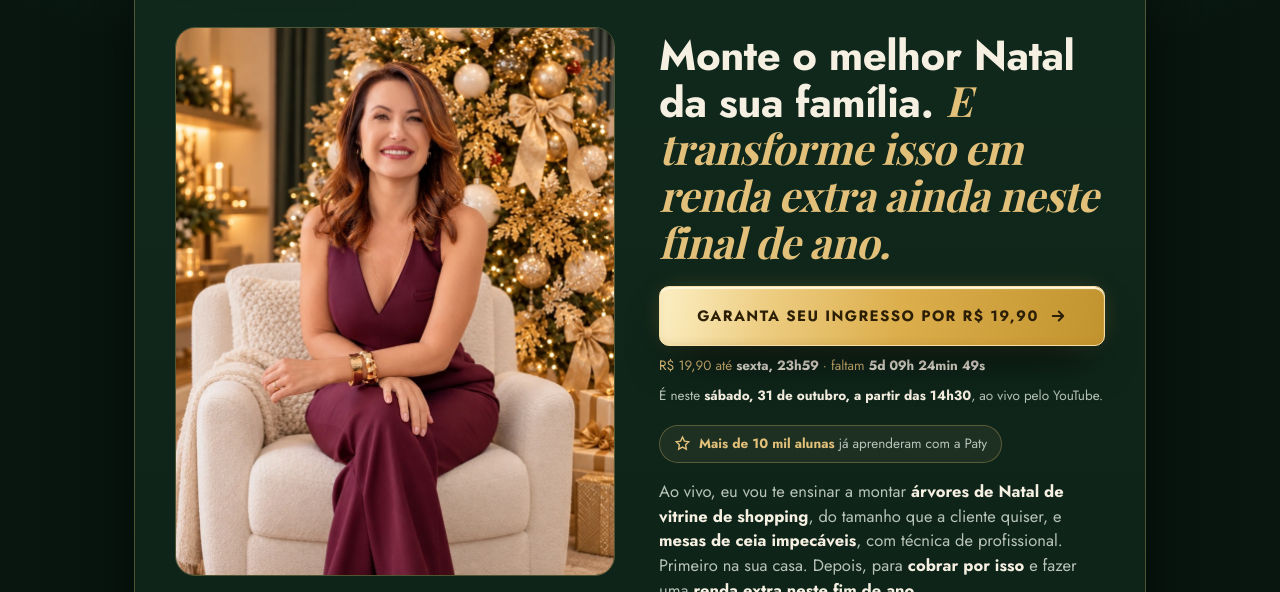
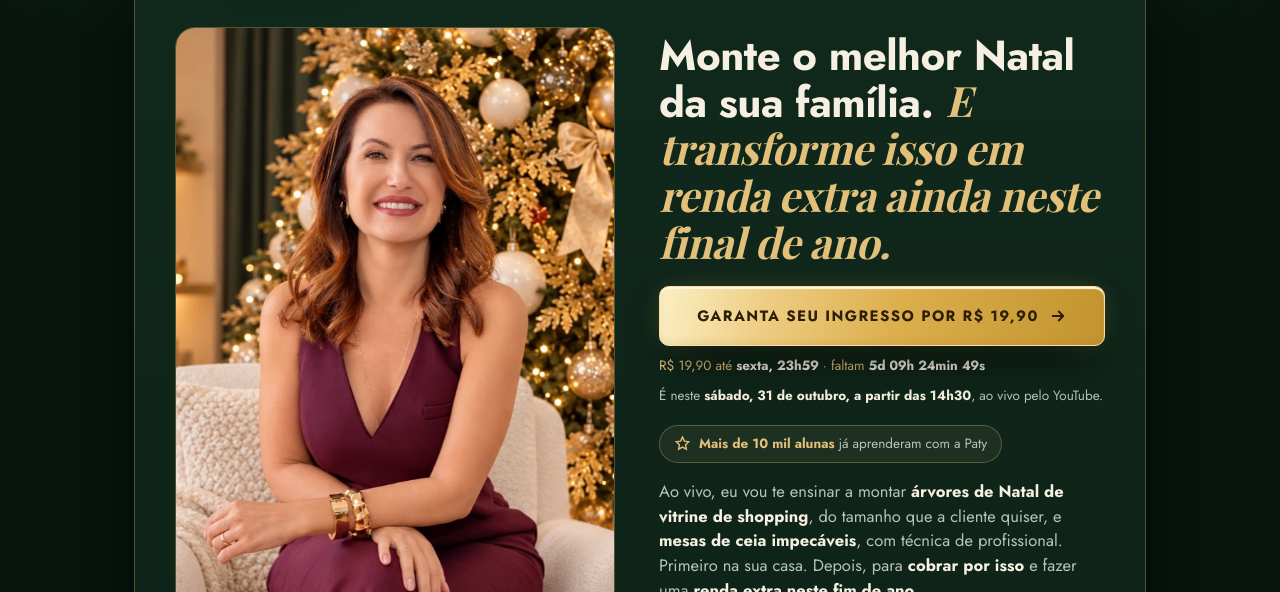
Before and after one commit to iedaavic2-collab/quiz-paty-domingos, a plain HTML site: page natal/vendas-dinheiro.html in a window 1280 px wide. Shown: the part 208-800 px from the top of the page. Drawn offline with nearby package versions, Linux system fonts and the light colour scheme; a web font is replaced by a local one.

Commit message:
Natal: foto ocupa a altura do texto no computador (vendas-dinheiro)

```diff
--- a/natal/vendas-dinheiro.html
+++ b/natal/vendas-dinheiro.html
@@ -169,8 +169,9 @@ h1 em { font-family: var(--serif); font-style: italic; font-weight: 700; color:
 .lead-sec { margin: 10px 0 0; text-align: center; font-size: 12px; color: #8d9b90; }
 /* computador: foto maior, alinhada ao topo do texto (não afeta o celular) */
 @media (min-width: 880px) {
-  .call-grid { grid-template-columns: minmax(360px, 440px) 1fr; gap: 44px; align-items: start; }
-  .hero-ph { position: sticky; top: 24px; }
+  .call-grid { grid-template-columns: minmax(360px, 440px) 1fr; gap: 44px; align-items: stretch; }
+  .hero-ph { height: 100%; }
+  .hero-ph img { height: 100%; min-height: 520px; aspect-ratio: auto; object-fit: cover; object-position: 50% 30%; }
   h1 { font-size: 42px; }
 }
 </style>
```
